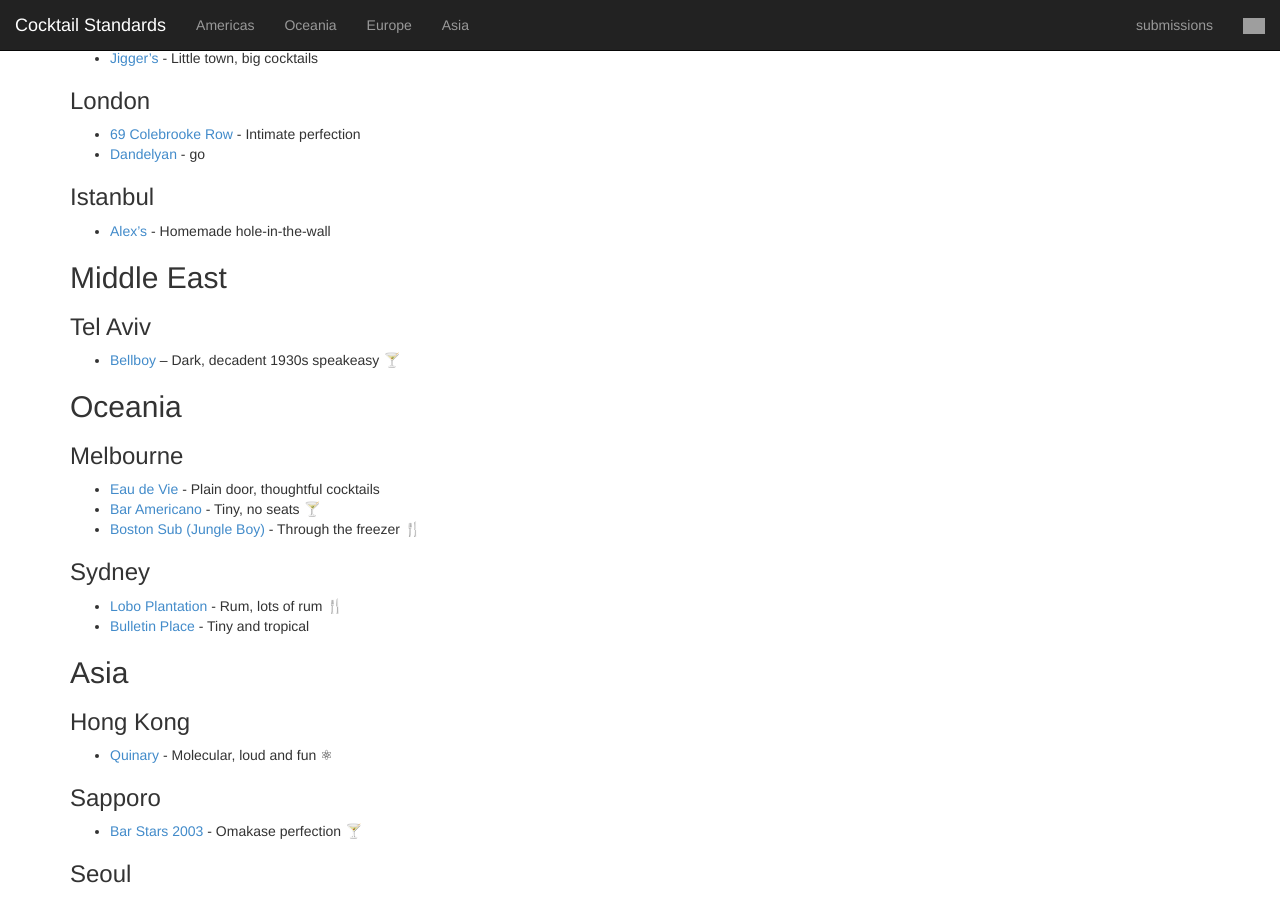
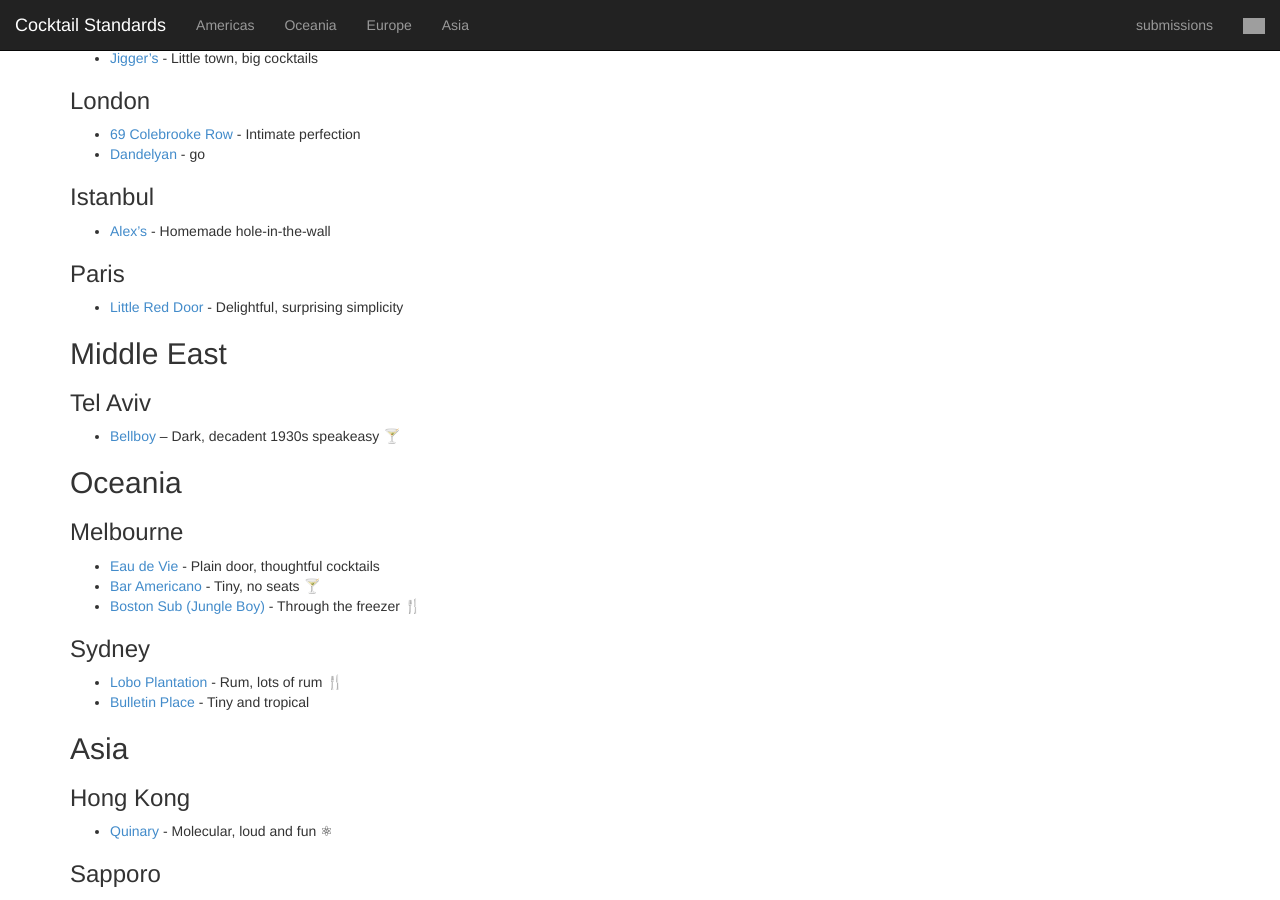
Before and after one commit to CocktailStandards/CocktailStandards.github.io, a Jekyll site: the page built from index.md, in a window 1280 px wide and 900 px high, scrolled down 959 px. Built offline with Jekyll 4.4.1, drawn with Linux system fonts in a browser that asks for light colours; grey boxes are pictures that could not be loaded.

Commit message:
add LRD
fixes #27

```diff
--- a/index.md
+++ b/index.md
@@ -61,6 +61,11 @@ _While you're in town, pick up excellent cocktail supplies at [The Boston Shaker
 
 * [Alex's](http://www.theguideistanbul.com/news/view/951/alex-waldmans-classy-imbibing-bar/) - Homemade hole-in-the-wall
 
+### Paris
+
+* [Little Red Door](http://www.lrdparis.com/) - Delightful, surprising simplicity
+
+
 ## Middle East
 
 ### Tel Aviv
```
